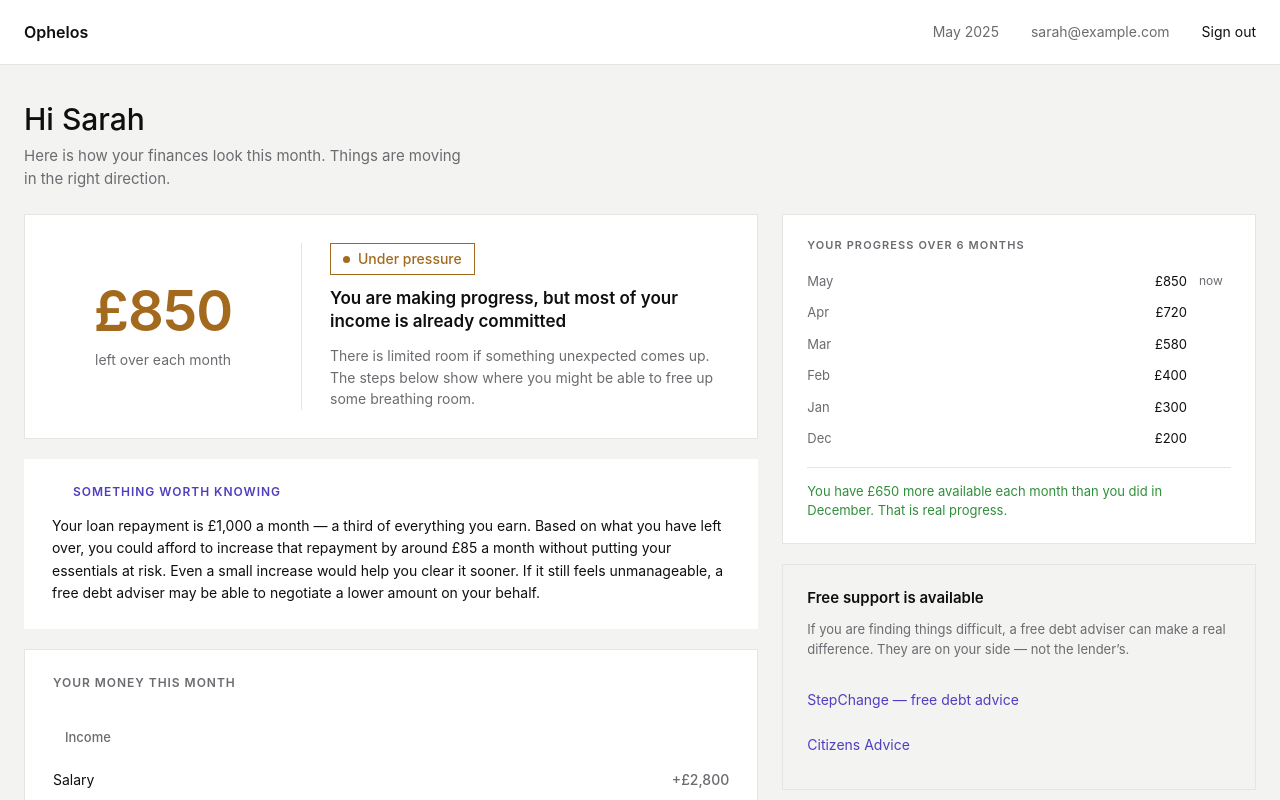
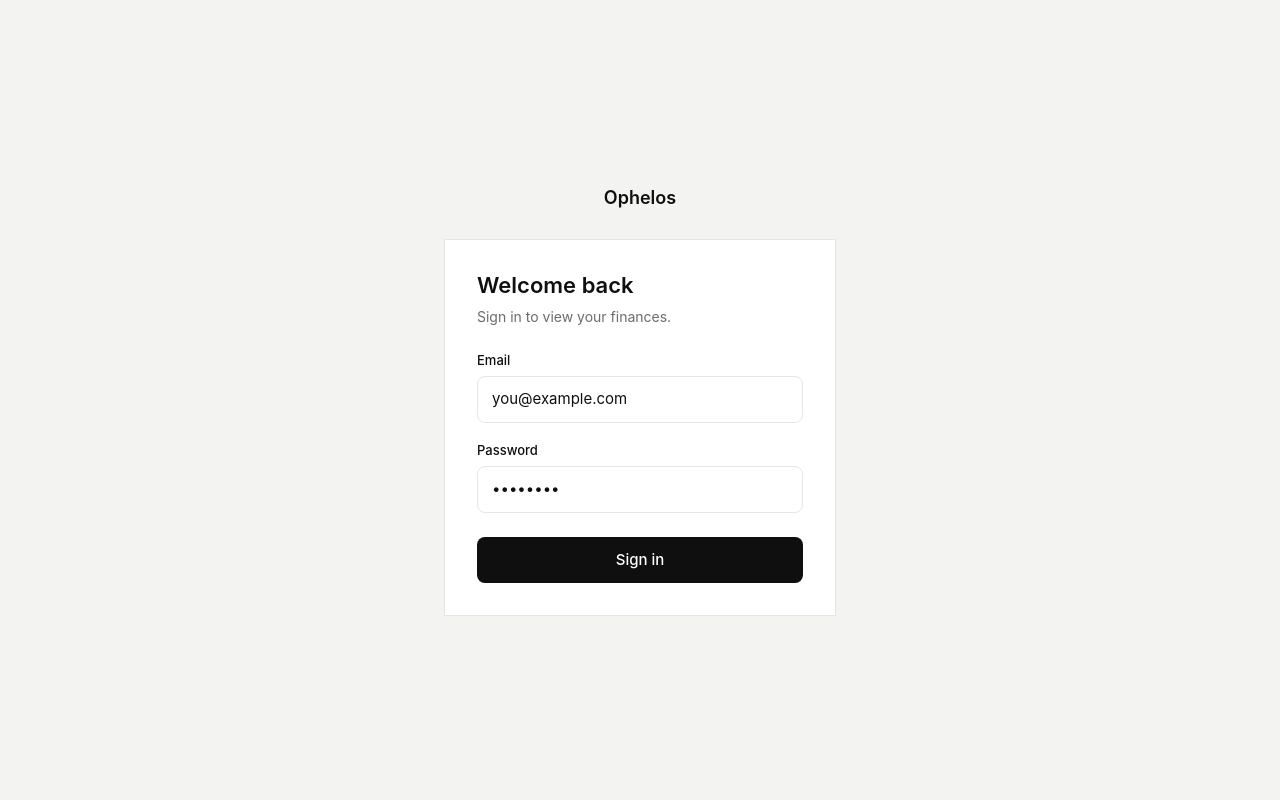
Before and after one commit to waiyanhein/ophelos-technical-test, a React (Vite) app in the folder frontend/: page /login in a window 1280 px wide. Shown: the top 800 px of the page. Built offline with nearby package versions, Linux system fonts and the light colour scheme.

Commit message:
auth provider

```diff
--- a/frontend/package.json
+++ b/frontend/package.json
@@ -11,7 +11,8 @@
   },
   "dependencies": {
     "react": "^19.2.5",
-    "react-dom": "^19.2.5"
+    "react-dom": "^19.2.5",
+    "react-router-dom": "^7.15.0"
   },
   "devDependencies": {
     "@eslint/js": "^10.0.1",
--- a/frontend/src/App.tsx
+++ b/frontend/src/App.tsx
@@ -1,7 +1,24 @@
+import { BrowserRouter, Routes, Route } from 'react-router-dom'
+import { AuthProvider } from './lib/auth-context'
+import { ProtectedRoute } from './components/ProtectedRoute/ProtectedRoute'
+import { Index } from './pages/Index/Index'
+import { Login } from './pages/Login/Login'
 import { Home } from './pages/Home/Home'
 
 function App() {
-  return <Home />
+  return (
+    <AuthProvider>
+      <BrowserRouter>
+        <Routes>
+          <Route path="/" element={<Index />} />
+          <Route path="/login" element={<Login />} />
+          <Route element={<ProtectedRoute />}>
+            <Route path="/dashboard" element={<Home />} />
+          </Route>
+        </Routes>
+      </BrowserRouter>
+    </AuthProvider>
+  )
 }
 
 export default App
--- /dev/null
+++ b/frontend/src/components/ProtectedRoute/ProtectedRoute.tsx
@@ -0,0 +1,12 @@
+import { Navigate, Outlet } from 'react-router-dom'
+import { useAuth } from '../../lib/auth-context'
+
+export function ProtectedRoute() {
+  const { user } = useAuth()
+
+  if (!user) {
+    return <Navigate to="/login" replace />
+  }
+
+  return <Outlet />
+}
--- /dev/null
+++ b/frontend/src/lib/auth-context.tsx
@@ -0,0 +1,46 @@
+import { createContext, useCallback, useContext, useState, type ReactNode } from 'react'
+import {
+  clearStoredUser,
+  clearToken,
+  getStoredUser,
+  setStoredUser,
+  setToken,
+  type User,
+} from './auth'
+
+type AuthContextValue = {
+  user: User | null
+  login: (email: string) => void
+  logout: () => void
+}
+
+const AuthContext = createContext<AuthContextValue | null>(null)
+
+export function AuthProvider({ children }: { children: ReactNode }) {
+  const [user, setUser] = useState<User | null>(() => getStoredUser())
+
+  const login = useCallback((email: string) => {
+    const nextUser: User = { email }
+    setToken('fake-token')
+    setStoredUser(nextUser)
+    setUser(nextUser)
+  }, [])
+
+  const logout = useCallback(() => {
+    clearToken()
+    clearStoredUser()
+    setUser(null)
+  }, [])
+
+  return (
+    <AuthContext.Provider value={{ user, login, logout }}>{children}</AuthContext.Provider>
+  )
+}
+
+export function useAuth(): AuthContextValue {
+  const ctx = useContext(AuthContext)
+  if (!ctx) {
+    throw new Error('useAuth must be used within an AuthProvider')
+  }
+  return ctx
+}
--- /dev/null
+++ b/frontend/src/lib/auth.ts
@@ -0,0 +1,40 @@
+const TOKEN_KEY = 'auth_token'
+const USER_KEY = 'auth_user'
+
+export type User = {
+  email: string
+}
+
+export function getToken(): string | null {
+  return localStorage.getItem(TOKEN_KEY)
+}
+
+export function setToken(token: string): void {
+  localStorage.setItem(TOKEN_KEY, token)
+}
+
+export function clearToken(): void {
+  localStorage.removeItem(TOKEN_KEY)
+}
+
+export function getStoredUser(): User | null {
+  const raw = localStorage.getItem(USER_KEY)
+  if (!raw) return null
+  try {
+    return JSON.parse(raw) as User
+  } catch {
+    return null
+  }
+}
+
+export function setStoredUser(user: User): void {
+  localStorage.setItem(USER_KEY, JSON.stringify(user))
+}
+
+export function clearStoredUser(): void {
+  localStorage.removeItem(USER_KEY)
+}
+
+export function isLoggedIn(): boolean {
+  return Boolean(getToken())
+}
--- /dev/null
+++ b/frontend/src/pages/Index/Index.css
@@ -0,0 +1,21 @@
+@reference "../../index.css";
+
+.index {
+  @apply min-h-full flex items-center justify-center;
+  background: var(--color-page);
+}
+
+.index__spinner {
+  width: 28px;
+  height: 28px;
+  border-radius: 50%;
+  border: 2px solid var(--color-line);
+  border-top-color: var(--color-ink);
+  animation: index-spin 0.8s linear infinite;
+}
+
+@keyframes index-spin {
+  to {
+    transform: rotate(360deg);
+  }
+}
--- /dev/null
+++ b/frontend/src/pages/Index/Index.tsx
@@ -0,0 +1,19 @@
+import { useEffect } from 'react'
+import { useNavigate } from 'react-router-dom'
+import { useAuth } from '../../lib/auth-context'
+import './Index.css'
+
+export function Index() {
+  const navigate = useNavigate()
+  const { user } = useAuth()
+
+  useEffect(() => {
+    navigate(user ? '/dashboard' : '/login', { replace: true })
+  }, [navigate, user])
+
+  return (
+    <div className="index">
+      <div className="index__spinner" aria-label="Loading" role="status" />
+    </div>
+  )
+}
--- /dev/null
+++ b/frontend/src/pages/Login/Login.css
@@ -0,0 +1,109 @@
+@reference "../../index.css";
+
+.login {
+  @apply min-h-full flex flex-col;
+  background: var(--color-page);
+}
+
+.login__main {
+  @apply mx-auto flex flex-1 flex-col items-center justify-center w-full px-6;
+  max-width: 440px;
+  padding-top: 48px;
+  padding-bottom: 48px;
+}
+
+.login__brand {
+  @apply text-ink font-semibold;
+  font-size: 18px;
+  margin-bottom: 28px;
+}
+
+.login__card {
+  @apply bg-surface border border-line w-full;
+  border-radius: var(--radius-card);
+  box-shadow: var(--shadow-card);
+  padding: 32px;
+}
+
+.login__header {
+  @apply flex flex-col;
+  gap: 6px;
+  margin-bottom: 24px;
+}
+
+.login__title {
+  @apply text-ink font-semibold;
+  font-size: 22px;
+  line-height: 1.25;
+}
+
+.login__sub {
+  @apply text-ink-muted;
+  font-size: 14px;
+  line-height: 1.5;
+}
+
+.login__form {
+  @apply flex flex-col;
+  gap: 18px;
+}
+
+.login__field {
+  @apply flex flex-col;
+  gap: 6px;
+}
+
+.login__label {
+  @apply text-ink font-medium;
+  font-size: 13px;
+}
+
+.login__input {
+  @apply bg-surface border border-line text-ink;
+  font-size: 15px;
+  padding: 11px 14px;
+  border-radius: 8px;
+  outline: none;
+  transition: border-color 120ms ease, box-shadow 120ms ease;
+}
+
+.login__input::placeholder {
+  color: var(--color-ink-soft);
+}
+
+.login__input:hover {
+  border-color: var(--color-line-strong);
+}
+
+.login__input:focus {
+  border-color: var(--color-accent);
+  box-shadow: 0 0 0 3px var(--color-accent-soft);
+}
+
+.login__button {
+  @apply text-surface font-medium cursor-pointer;
+  background: var(--color-ink);
+  border: 0;
+  font-size: 15px;
+  padding: 12px 16px;
+  border-radius: 8px;
+  margin-top: 6px;
+  transition: opacity 120ms ease, transform 120ms ease;
+}
+
+.login__button:hover {
+  opacity: 0.92;
+}
+
+.login__button:active {
+  transform: translateY(1px);
+}
+
+@media (max-width: 480px) {
+  .login__card {
+    padding: 24px;
+  }
+  .login__title {
+    font-size: 20px;
+  }
+}
--- /dev/null
+++ b/frontend/src/pages/Login/Login.tsx
@@ -0,0 +1,60 @@
+import { useState, type FormEvent } from 'react'
+import { useNavigate } from 'react-router-dom'
+import { useAuth } from '../../lib/auth-context'
+import './Login.css'
+
+export function Login() {
+  const navigate = useNavigate()
+  const { login } = useAuth()
+  const [email, setEmail] = useState('')
+  const [password, setPassword] = useState('')
+
+  function handleSubmit(event: FormEvent<HTMLFormElement>) {
+    event.preventDefault()
+    login(email)
+    navigate('/dashboard', { replace: true })
+  }
+
+  return (
+    <div className="login">
+      <main className="login__main">
+        <div className="login__brand">Ophelos</div>
+        <article className="login__card">
+          <header className="login__header">
+            <h1 className="login__title">Welcome back</h1>
+            <p className="login__sub">Sign in to view your finances.</p>
+          </header>
+          <form className="login__form" onSubmit={handleSubmit}>
+            <label className="login__field">
+              <span className="login__label">Email</span>
+              <input
+                className="login__input"
+                type="email"
+                value={email}
+                onChange={(e) => setEmail(e.target.value)}
+                placeholder="you@example.com"
+                autoComplete="email"
+                required
+              />
+            </label>
+            <label className="login__field">
+              <span className="login__label">Password</span>
+              <input
+                className="login__input"
+                type="password"
+                value={password}
+                onChange={(e) => setPassword(e.target.value)}
+                placeholder="••••••••"
+                autoComplete="current-password"
+                required
+              />
+            </label>
+            <button type="submit" className="login__button">
+              Sign in
+            </button>
+          </form>
+        </article>
+      </main>
+    </div>
+  )
+}
```
Also changed, not shown: 1 other file (tests, documents, lock files or other folders).
